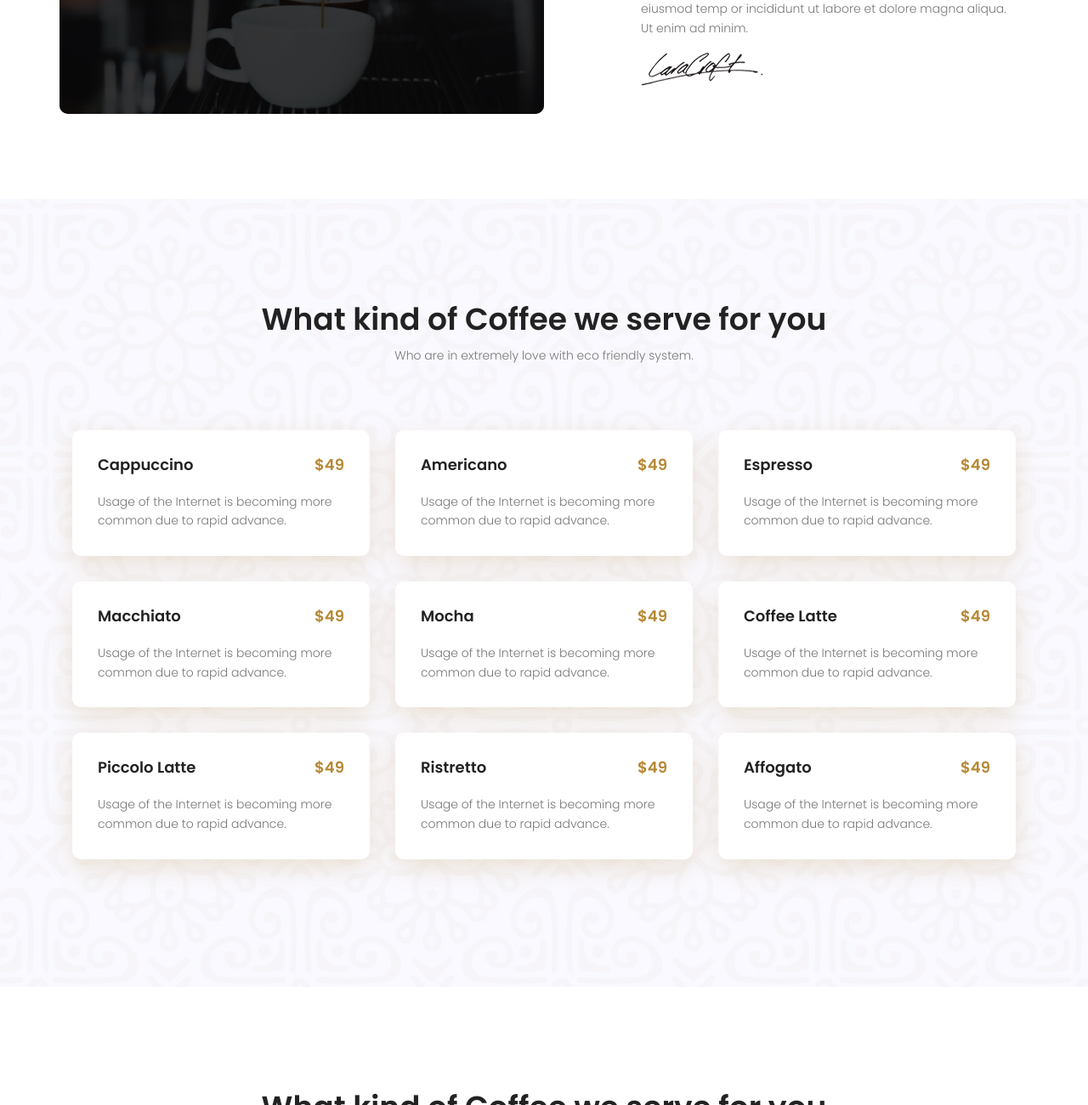
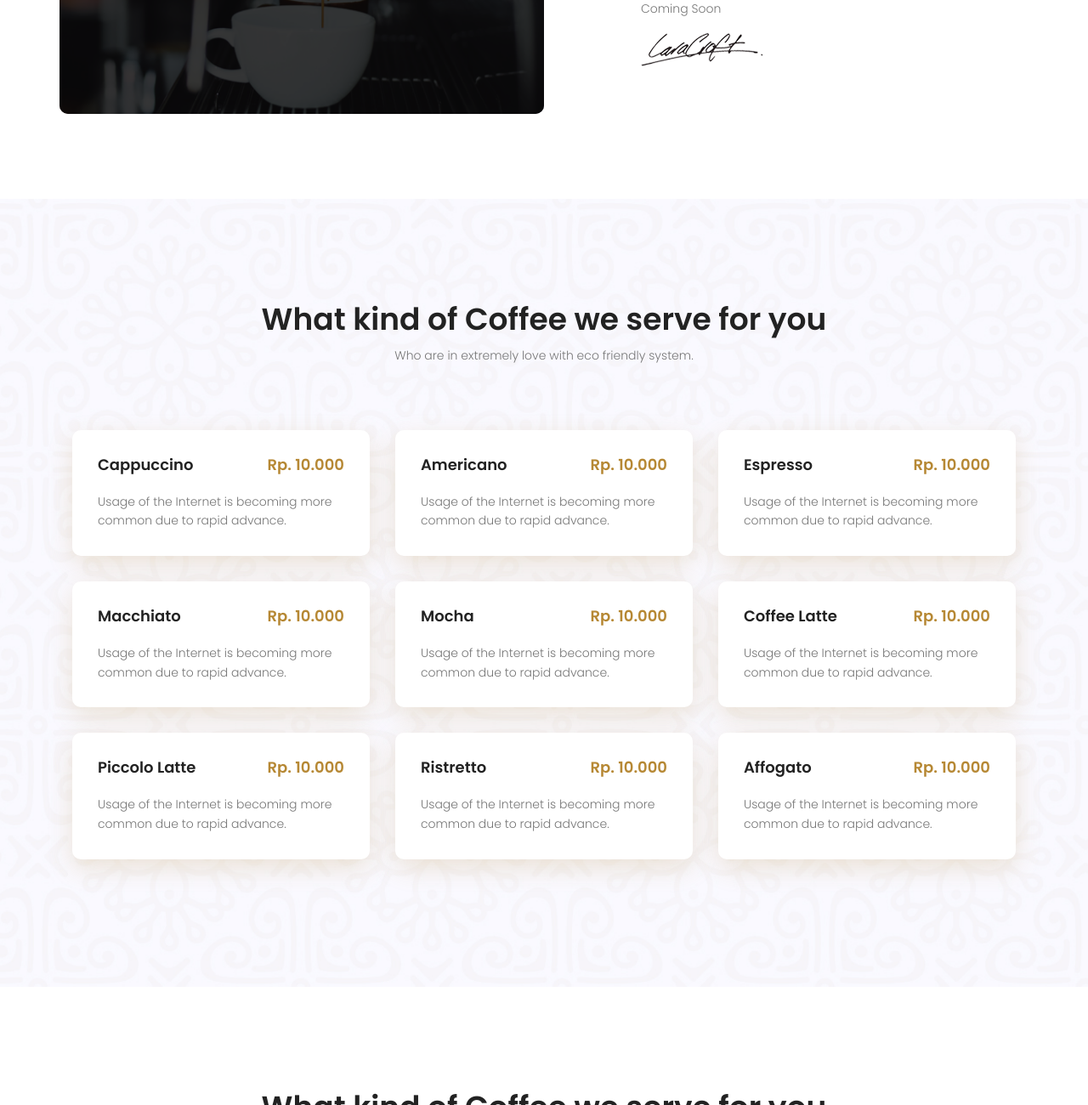
Before and after one commit to wavecoffee/wavecoffee.github.io, a plain HTML site: page index.html in a window 1280 px wide. Shown: the part 1056-2356 px from the top of the page at 85% size. Drawn offline with nearby package versions, Linux system fonts and the light colour scheme; some packages are replaced by stand-ins of ours.

Commit message:
Update index.html

```diff
--- a/index.html
+++ b/index.html
@@ -14,7 +14,7 @@
 		<!-- meta character set -->
 		<meta charset="UTF-8">
 		<!-- Site Title -->
-		<title>Coffee</title>
+		<title>Wave Coffee</title>
 
 		<link href="https://fonts.googleapis.com/css?family=Poppins:100,200,400,300,500,600,700" rel="stylesheet">
 			<!--
@@ -38,13 +38,13 @@
 				  			<div class="col-lg-8 col-sm-4 col-8 header-top-right no-padding">
 				  				<ul>
 				  					<li>
-				  						Mon-Fri: 8am to 2pm
+				  						Mon-Fri: 10am to 10pm
 				  					</li>
 				  					<li>
-				  						Sat-Sun: 11am to 4pm
+				  						Sat-Sun: 9am to 12pm
 				  					</li>
 				  					<li>
-				  						<a href="tel:(012) 6985 236 7512">(012) 6985 236 7512</a>
+				  						<a href="tel:08111120041"> 08111120041</a>
 				  					</li>
 				  				</ul>
 				  			</div>
@@ -107,7 +107,7 @@
 							Coffee Making Live</h1>
 							<p><span>We are here to listen from you deliver exellence</span></p>
 							<p>
-								Lorem ipsum dolor sit amet, consectetur adipisicing elit, sed do eiusmod temp or incididunt ut labore et dolore magna aliqua. Ut enim ad minim.
+								Coming Soon
 							</p>
 							<img class="img-fluid" src="img/signature.png" alt="">
 						</div>
@@ -133,7 +133,7 @@
 								<div class="title-div justify-content-between d-flex">
 									<h4>Cappuccino</h4>
 									<p class="price float-right">
-										$49
+										Rp. 10.000
 									</p>
 								</div>
 								<p>
@@ -146,7 +146,7 @@
 								<div class="title-div justify-content-between d-flex">
 									<h4>Americano</h4>
 									<p class="price float-right">
-										$49
+										Rp. 10.000
 									</p>
 								</div>
 								<p>
@@ -159,7 +159,7 @@
 								<div class="title-div justify-content-between d-flex">
 									<h4>Espresso</h4>
 									<p class="price float-right">
-										$49
+										Rp. 10.000
 									</p>
 								</div>
 								<p>
@@ -172,7 +172,7 @@
 								<div class="title-div justify-content-between d-flex">
 									<h4>Macchiato</h4>
 									<p class="price float-right">
-										$49
+										Rp. 10.000
 									</p>
 								</div>
 								<p>
@@ -185,7 +185,7 @@
 								<div class="title-div justify-content-between d-flex">
 									<h4>Mocha</h4>
 									<p class="price float-right">
-										$49
+										Rp. 10.000
 									</p>
 								</div>
 								<p>
@@ -198,7 +198,7 @@
 								<div class="title-div justify-content-between d-flex">
 									<h4>Coffee Latte</h4>
 									<p class="price float-right">
-										$49
+										Rp. 10.000
 									</p>
 								</div>
 								<p>
@@ -211,7 +211,7 @@
 								<div class="title-div justify-content-between d-flex">
 									<h4>Piccolo Latte</h4>
 									<p class="price float-right">
-										$49
+Rp. 10.000
 									</p>
 								</div>
 								<p>
@@ -224,7 +224,7 @@
 								<div class="title-div justify-content-between d-flex">
 									<h4>Ristretto</h4>
 									<p class="price float-right">
-										$49
+										Rp. 10.000
 									</p>
 								</div>
 								<p>
@@ -237,7 +237,7 @@
 								<div class="title-div justify-content-between d-flex">
 									<h4>Affogato</h4>
 									<p class="price float-right">
-										$49
+										Rp. 10.000
 									</p>
 								</div>
 								<p>
@@ -413,11 +413,11 @@
 							<div class="single-footer-widget">
 								<h6>About Us</h6>
 								<p>
-									Lorem ipsum dolor sit amet, consectetur adipisicing elit, sed do eiusmod tempor incididunt ut labore dolore magna aliqua.
+									Kami adalah pembuat kopi terbaik yang ada di Anyer dan kami memiliki citra rasa yang khas untuk kenikmatan kopi yang tiada duanya.
 								</p>
 								<p class="footer-text">
 									<!-- Link back to Colorlib can't be removed. Template is licensed under CC BY 3.0. -->
-Copyright &copy;<script>document.write(new Date().getFullYear());</script> All rights reserved | This template is made with <i class="fa fa-heart-o" aria-hidden="true"></i> by <a href="https://colorlib.com" target="_blank">Colorlib</a>
+Copyright &copy;<script>document.write(new Date().getFullYear());</script> All rights reserved | Developer by <i aria-hidden="true"></i> by <a href="https://binusgroups.com" target="_blank">Binus Group</a>
 <!-- Link back to Colorlib can't be removed. Template is licensed under CC BY 3.0. -->
 								</p>
 							</div>
```
